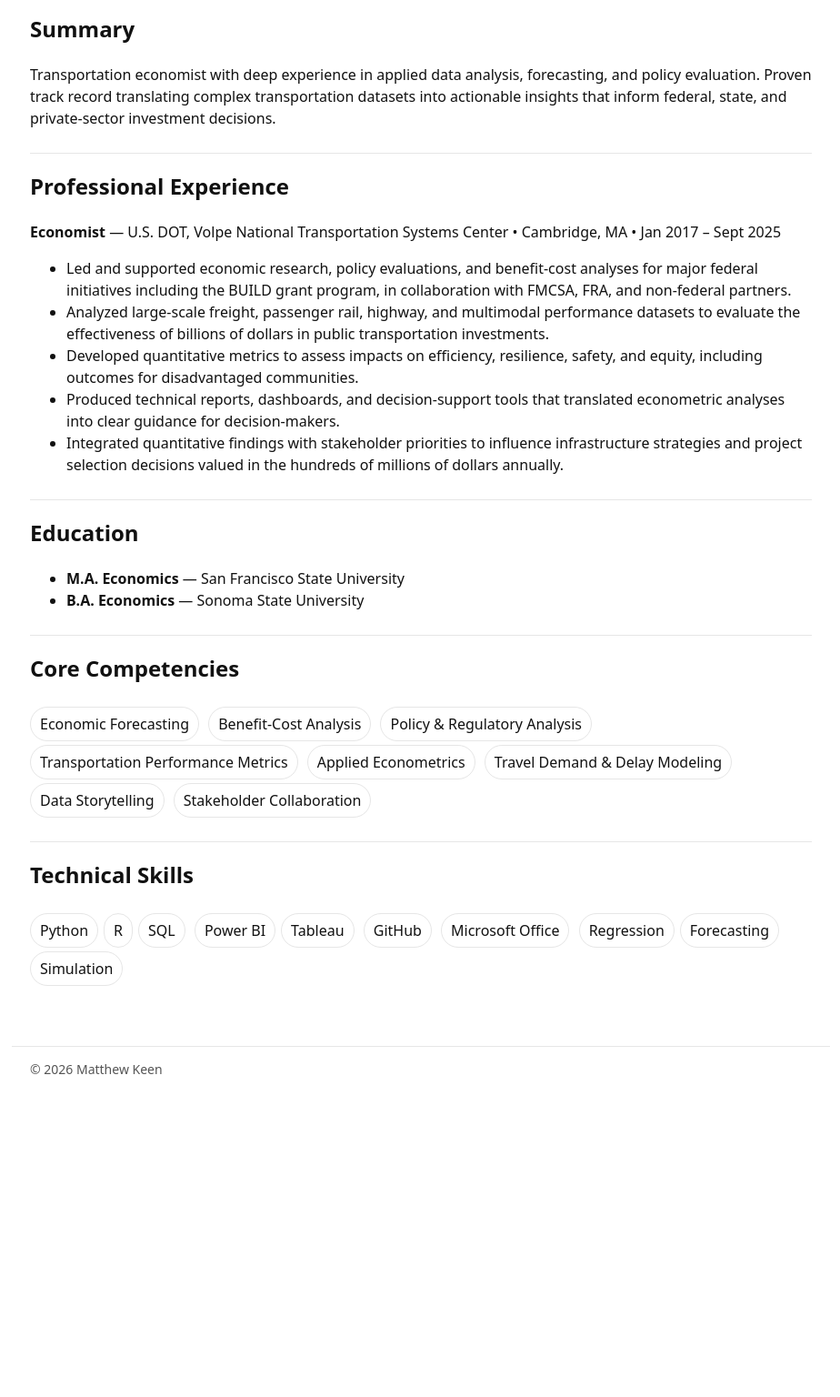
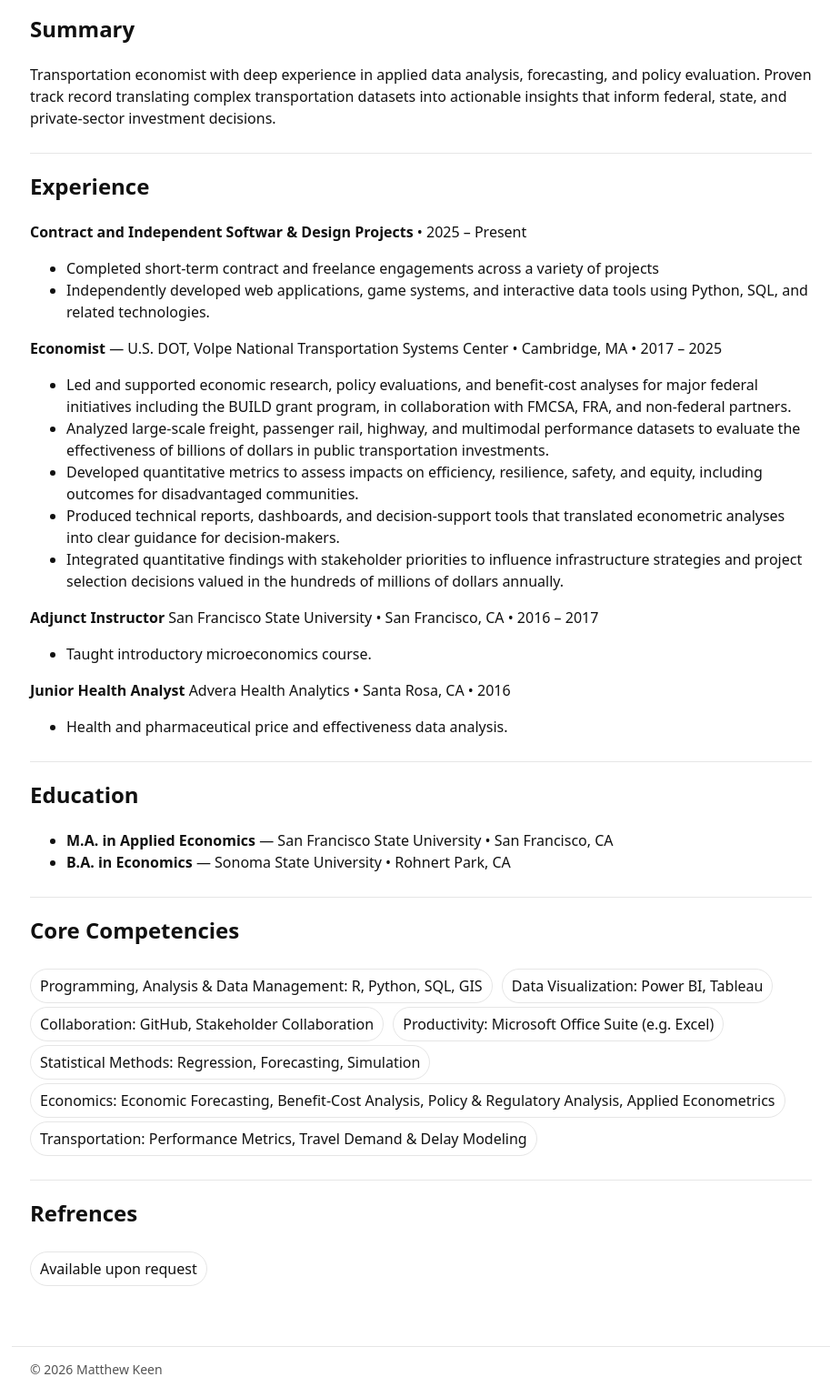
Before and after one commit to mlkeen/mattkeen, a Flask app: page /resume in a window 1280 px wide. Shown: the part 210-1746 px from the top of the page at 91% size, without its empty margins (177-1101 px from the left). Before the commit the page ends 1391 px from the top, so only its background shows below. Run offline with Flask 3, Linux system fonts and the light colour scheme.

Commit message:
Update to resume section

```diff
--- a/templates/resume.html
+++ b/templates/resume.html
@@ -21,12 +21,29 @@ Resume of Matthew Keen, transportation economist specializing in applied data an
     and private-sector investment decisions.
   </p>
 
-  <h2>Professional Experience</h2>
+  <h2>Experience</h2>
+
+  <div class="item">
+    <div class="item-head">
+      <strong>Contract and Independent Softwar & Design Projects</strong>
+      <span class="muted">  • 2025 – Present</span>
+    </div>
+    <ul>
+      <li>
+         Completed short-term contract and freelance engagements across a variety of projects
+      </li>
+      <li>
+         Independently developed web applications, game systems, and interactive data tools using Python, SQL, and
+related technologies.
+      </li>
+    </ul>
+  </div>
+
 
   <div class="item">
     <div class="item-head">
       <strong>Economist</strong> — U.S. DOT, Volpe National Transportation Systems Center
-      <span class="muted"> • Cambridge, MA • Jan 2017 – Sept 2025</span>
+      <span class="muted"> • Cambridge, MA • 2017 – 2025</span>
     </div>
     <ul>
       <li>
@@ -56,31 +73,52 @@ Resume of Matthew Keen, transportation economist specializing in applied data an
     </ul>
   </div>
 
+  <div class="item">
+    <div class="item-head">
+      <strong>Adjunct Instructor</strong> San Francisco State University
+      <span class="muted"> • San Francisco, CA • 2016 – 2017</span>
+    </div>
+    <ul>
+      <li>
+         Taught introductory microeconomics course.
+      </li>
+    </ul>
+  </div>
+
+  <div class="item">
+    <div class="item-head">
+      <strong>Junior Health Analyst</strong> Advera Health Analytics
+      <span class="muted"> • Santa Rosa, CA • 2016</span>
+    </div>
+    <ul>
+      <li>
+         Health and pharmaceutical price and effectiveness data analysis.
+      </li>
+    </ul>
+  </div>
+
   <h2>Education</h2>
   <ul>
-    <li><strong>M.A. Economics</strong> — San Francisco State University</li>
-    <li><strong>B.A. Economics</strong> — Sonoma State University</li>
+    <li><strong>M.A. in Applied Economics</strong> — San Francisco State University • San Francisco, CA</li>
+    <li><strong>B.A. in Economics</strong> — Sonoma State University • Rohnert Park, CA</li>
   </ul>
 
   <h2>Core Competencies</h2>
   <p class="tags">
-    <span>Economic Forecasting</span>
-    <span>Benefit-Cost Analysis</span>
-    <span>Policy & Regulatory Analysis</span>
-    <span>Transportation Performance Metrics</span>
-    <span>Applied Econometrics</span>
-    <span>Travel Demand & Delay Modeling</span>
-    <span>Data Storytelling</span>
-    <span>Stakeholder Collaboration</span>
+    <span>Programming, Analysis & Data Management: R, Python, SQL, GIS</span>
+    <span>Data Visualization: Power BI, Tableau</span>
+    <span>Collaboration: GitHub, Stakeholder Collaboration</span>
+    <span>Productivity: Microsoft Office Suite (e.g. Excel)</span>
+    <span>Statistical Methods: Regression, Forecasting, Simulation</span>
+    <span>Economics: Economic Forecasting, Benefit-Cost Analysis, Policy & Regulatory Analysis, Applied Econometrics</span>
+    <span>Transportation: Performance Metrics, Travel Demand & Delay Modeling</span>
   </p>
 
-  <h2>Technical Skills</h2>
+
+  <h2>Refrences</h2>
   <p class="tags">
-    <span>Python</span><span>R</span><span>SQL</span>
-    <span>Power BI</span><span>Tableau</span>
-    <span>GitHub</span>
-    <span>Microsoft Office</span>
-    <span>Regression</span><span>Forecasting</span><span>Simulation</span>
+    <span>Available upon request</span>
   </p>
+
 </section>
 {% endblock %}
```
Also changed, not shown: 1 other file.
